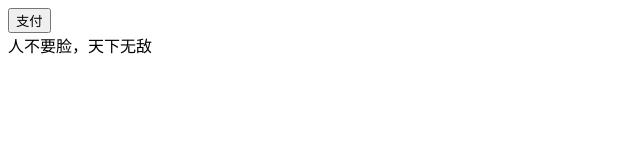
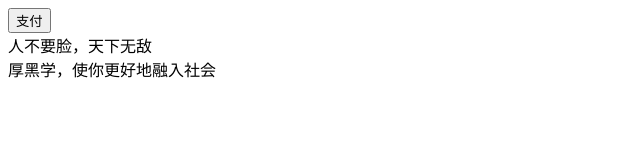
Before and after one commit to wwwwwwyyyyyyy/test, a plain HTML site: page pay.html in a window 1280 px wide. Shown: the whole page, without its empty margins (0-640 px from the left). Drawn offline with Linux system fonts and the light colour scheme.

Commit message:
Update pay.html

```diff
--- a/pay.html
+++ b/pay.html
@@ -9,5 +9,6 @@
 <body>
     <button>支付</button>
     <div>人不要脸，天下无敌</div>
+    <div>厚黑学，使你更好地融入社会</div>
 </body>
 </html>
```
